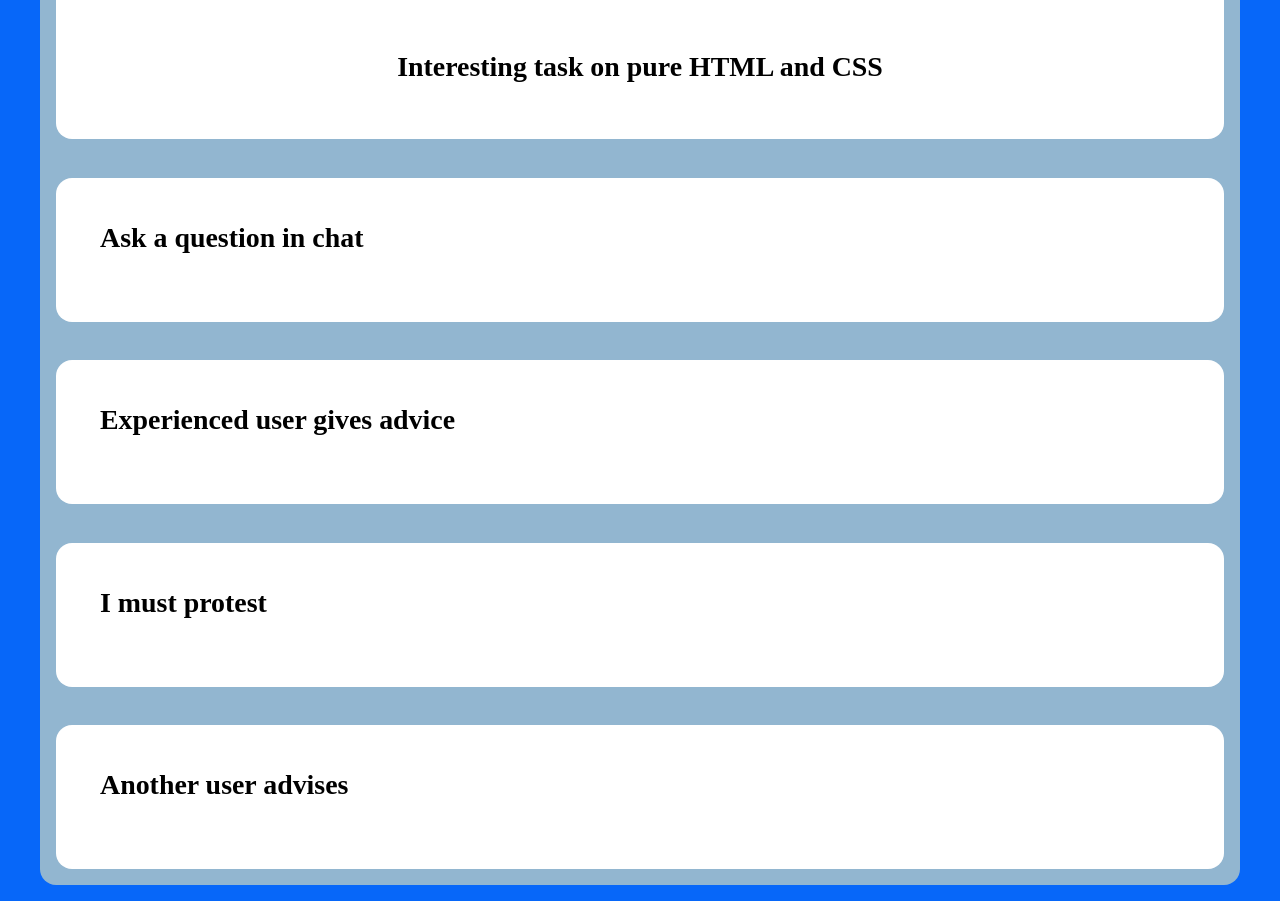
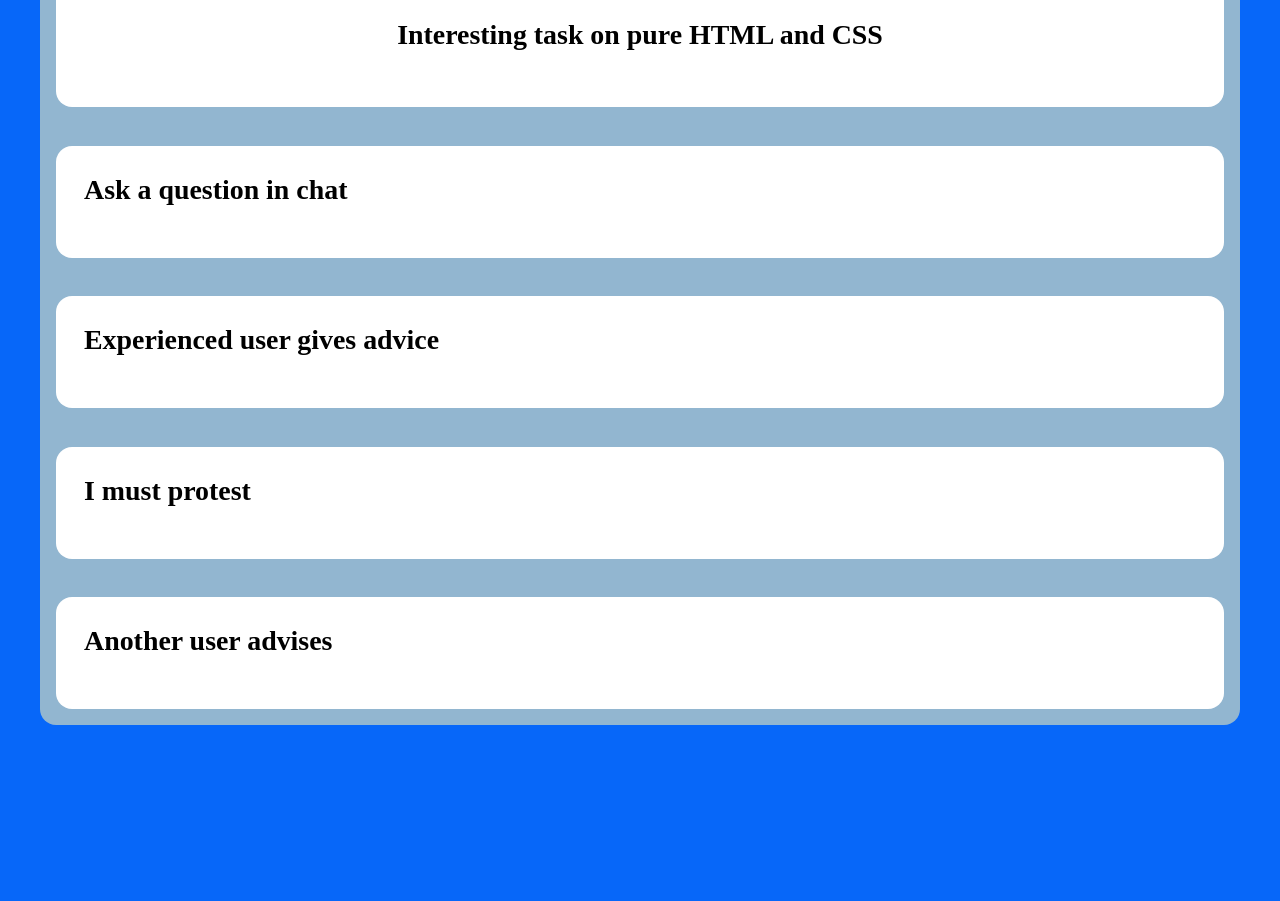
Before and after one commit to dhusser/cssBayan, a plain HTML site: page cssBayan/index.html in a window 1280 px wide. Shown: the part 860-1761 px from the top of the page. After the commit the page ends 1601 px from the top, so only its background shows below. Drawn offline with Linux system fonts and the light colour scheme.

Commit message:
feat: complete without radio active

```diff
--- a/cssBayan/index.html
+++ b/cssBayan/index.html
@@ -17,7 +17,7 @@
       <div class="mem">
 
         <input class="active" type="radio" name="active-mem" checked>
-        <h2 class="mem__title">The new codejam begins <span class="active__status"></span></h2>
+        <h2 class="mem__title">The new codejam begins</h2>
 
         <div class="mem__description" :active>
           <img src="./assets/jpg/mem_00.jpg" alt="" class="mem__image">
@@ -27,7 +27,7 @@
       <div class="mem">
 
         <input class="active" type="radio" name="active-mem">
-        <h2 class="mem__title">Ask a question in chat <span class="active__status"></span></h2>
+        <h2 class="mem__title">Ask a question in chat</h2>
 
         <div class="mem__description">
           <img src="./assets/jpg/mem_01.jpg" alt="" class="mem__image">
@@ -37,7 +37,7 @@
       <div class="mem">
 
         <input class="active" type="radio" name="active-mem">
-        <h2 class="mem__title">Experienced user gives advice <span class="active__status"></span></h2>
+        <h2 class="mem__title">Experienced user gives advice</h2>
 
         <div class="mem__description">
           <img src="./assets/jpg/mem_02.jpg" alt="" class="mem__image">
@@ -47,7 +47,7 @@
       <div class="mem">
 
         <input class="active" type="radio" name="active-mem">
-        <h2 class="mem__title">I must protest <span class="active__status"></span></h2>
+        <h2 class="mem__title">I must protest</h2>
 
         <div class="mem__description">
           <img src="./assets/jpg/mem_03.jpg" alt="" class="mem__image">
@@ -57,7 +57,7 @@
       <div class="mem">
 
         <input class="active" type="radio" name="active-mem">
-        <h2 class="mem__title">Another user advises <span class="active__status"></span></h2>
+        <h2 class="mem__title">Another user advises</h2>
 
         <div class="mem__description">
           <img src="./assets/jpg/mem_04.jpg" alt="" class="mem__image">
--- a/cssBayan/style.css
+++ b/cssBayan/style.css
@@ -1,7 +1,15 @@
 * {
   margin: 0;
   box-sizing: border-box;
+}
 
+html {
+  overflow: auto;
+}
+
+html::-webkit-scrollbar {
+  width: 0;
+  height: 0;
 }
 
 .body {
@@ -44,7 +52,7 @@
 
 .mem__title {
   width: 100%;
-  padding: min(max(1.25vw, 8px), 24px);
+  /* padding: min(max(1.25vw, 8px), 24px); */
   font-size: min(max(2.18vw, 20px), 42px);
   transition: .4s;
   background-size: min(max(2.18vw, 20px), 42px) min(max(2.18vw, 20px), 42px);
@@ -72,7 +80,7 @@
   flex-flow: column nowrap;
   align-items: center;
   height: 0;
-  transition: all .4s ease-out;
+  transition: all 1s ease-out;
   overflow: hidden;
   opacity: 0;
   border: dotted 12px #FFFFFF;
@@ -86,7 +94,7 @@
 .active:checked~.mem__description {
   height: min(max(42.18vw, 100%), 810px);
   opacity: 1;
-  transition: all .5s ease-in;
+  transition: all 1.5s ease-in;
 }
 
 .mem__phrase {
```
